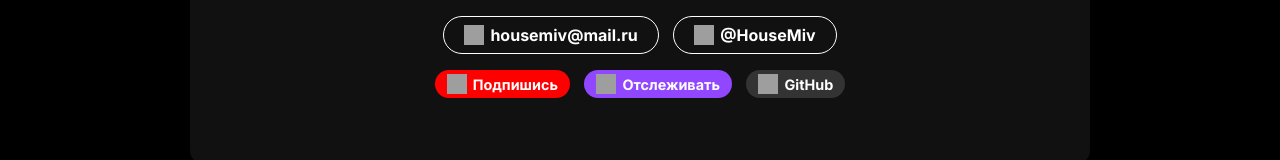
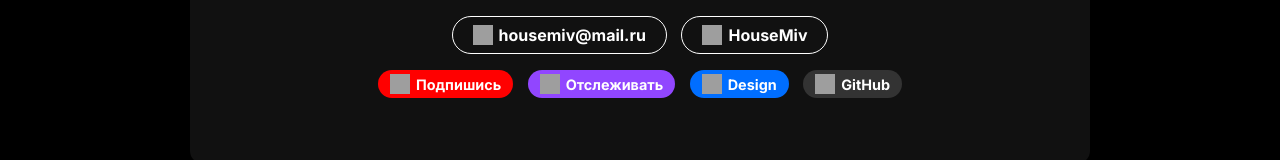
Before and after one commit to HouseMiv/HouseMiv, a plain HTML site: page index.html in a window 1280 px wide. Shown: the part 360-520 px from the top of the page. Drawn offline with Linux system fonts and the light colour scheme; grey boxes are pictures that could not be loaded.

Commit message:
Update index.html
UPD

```diff
--- a/index.html
+++ b/index.html
@@ -102,7 +102,7 @@
         }
 
         /* Компактные кнопки */
-        .youtube-button, .twitch-button, .github-button {
+        .youtube-button, .twitch-button, .github-button, .design-button{
             padding: 4px 12px;
             font-size: 0.9rem;
             margin-top: 1px; /* Отступ сверху для разделения групп */
@@ -133,16 +133,16 @@
             color: #fff;
         }
         .youtube-button:hover {
-            background-color: #cc0000;
+            background-color: #700404;
         }
 
         .twitch-button {
-            background-color: #9147FF;
+            background-color: #9146FF;
             border: none;
             color: #fff;
         }
         .twitch-button:hover {
-            background-color: #7c3be0;
+            background-color: #562b97;
         }
 
         .github-button {
@@ -152,6 +152,14 @@
         }
         .github-button:hover {
             background-color: #222;
+        }
+        .design-button {
+            background-color: #006eff;
+            border: none;
+            color: #fff;
+        }
+        .design-button:hover {
+            background-color: #024296;
         }
 
         /* Секция комментариев */
@@ -224,7 +232,7 @@
                     <img src="https://i.yapx.ru/YRP2S.png" alt="email">housemiv@mail.ru
                 </a>
                 <a href="https://t.me/miv_spaceway" class="button telegram-button" target="_blank">
-                    <img src="https://i.yapx.ru/YRP2T.png" alt="telegram">@HouseMiv
+                    <img src="https://i.yapx.ru/YRP2T.png" alt="telegram">HouseMiv
                 </a>
             </div>
             <!-- Компактные кнопки -->
@@ -234,6 +242,9 @@
             <a href="https://www.twitch.tv/mivhouse" class="button twitch-button" target="_blank">
                 <img src="https://i.yapx.ru/YRP2W.png" alt="twitch"> Отслеживать
             </a>
+            <a href="https://t.me/DesignMiv" class="button design-button" target="_blank">
+                <img src="https://i.yapx.ru/YZzvJ.png" alt="github"> Design
+            </a>
             <a href="https://github.com/HouseMiv" class="button github-button" target="_blank">
                 <img src="https://i.yapx.ru/YRP2U.png" alt="github"> GitHub
             </a>
```
